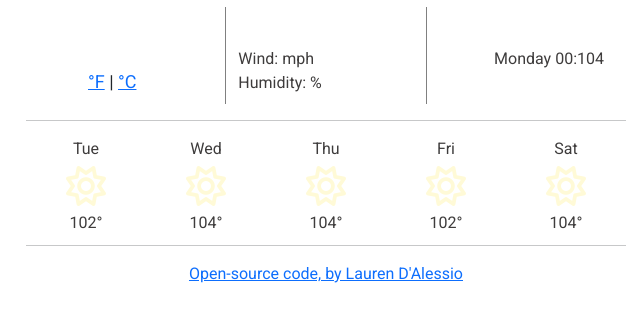
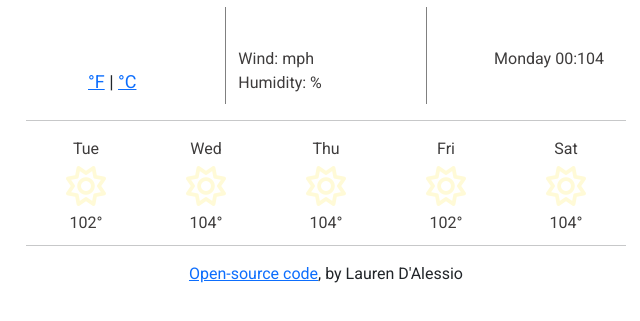
Before and after one commit to LDalessio/SheCodes_Weather_App, a plain HTML site: page index.html in a window 1280 px wide. Shown: the part 161-482 px from the top of the page, without its empty margins (314-954 px from the left). Drawn offline with nearby package versions, Linux system fonts and the light colour scheme; no server answers.

Commit message:
Added GitHub open source link to html

```diff
--- a/index.html
+++ b/index.html
@@ -101,7 +101,11 @@
             </div>
             <hr />
             <div>
-              <a href="">Open-source code, by Lauren D'Alessio</a>
+              <a
+                href="https://github.com/LDalessio/SheCodes_Weather_App"
+                target="_blank"
+                >Open-source code</a
+              >, by Lauren D'Alessio
             </div>
           </div>
         </div>
```
